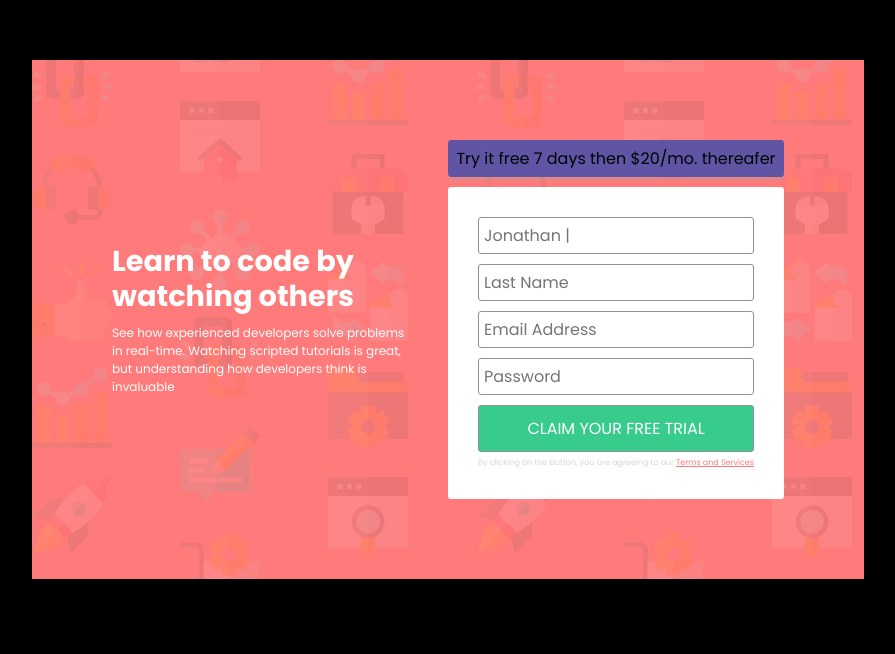
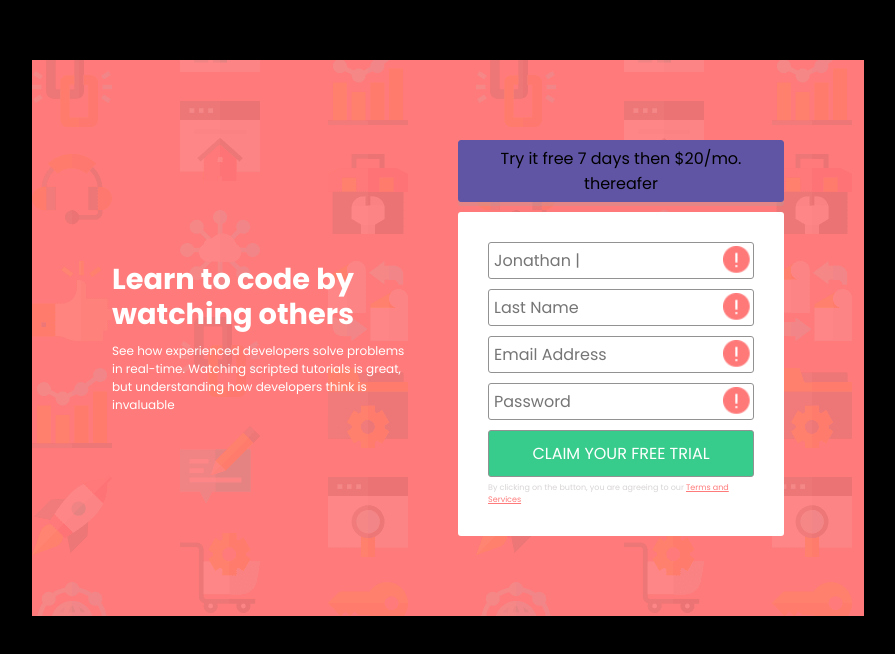
Before and after one commit to Peteroyanoghafo/zuri_task, a plain HTML site: page index.html in a window 1280 px wide. Shown: the whole page, without its empty margins (192-1087 px from the left). Drawn offline with Linux system fonts and the light colour scheme.

Commit message:
finishin_touches

```diff
--- a/styles.css
+++ b/styles.css
@@ -23,6 +23,7 @@ main{
 .text_part{
 width: 50%;
 color: white;
+margin-right: 20px;
 }
 .text_part h2{
     font-size: 1.8rem;
@@ -81,6 +82,13 @@ a.terms{
     margin-bottom: 5px;
     cursor: pointer;
 }
+input:invalid{
+    background-image: url(svg.png);
+    background-position-x: right;
+    background-position-y: center;
+    background-size: 30px;
+    background-repeat: no-repeat;
+}
 /* MEDIUM SCREEN */
 @media (max-width:1111px) and (min-width: 376px) {
 
@@ -110,6 +118,7 @@ a.terms{
         width: 100%;
         color: white;
         padding-bottom: 20px;
+        margin-left: 20px;
         }
         .form_part{
             width: 100%;
@@ -125,6 +134,7 @@ a.terms{
         box-sizing: border-box;
         Font-size: 12px;
         font-family: 'Poppins', sans-serif;
+        text-align: center;
     }
     body{
         background-color: white;
@@ -140,7 +150,7 @@ a.terms{
         justify-content: center;
         align-items: center;
         background: hsl(0, 100%, 74%) url(bg-desktop.png);
-        padding: 10vw;
+        padding: 10%;
         height: 100%;
     }
     .text_part{
@@ -152,6 +162,7 @@ a.terms{
             font-size: 1.2rem;
             margin-bottom: 5px;
             line-height: 25px;
+
         }
         .text_part p{
             font-size: 0.6rem;
```
Also changed, not shown: design/active-states.jpg (added), design/desktop-design.jpg (added), design/desktop-preview.jpg (added), design/mobile-design.jpg (added), images/bg-intro-desktop.png (added), images/bg-intro-mobile.png (added), images/favicon-32x32.png (added), images/icon-error.svg (added), svg.png (added).
